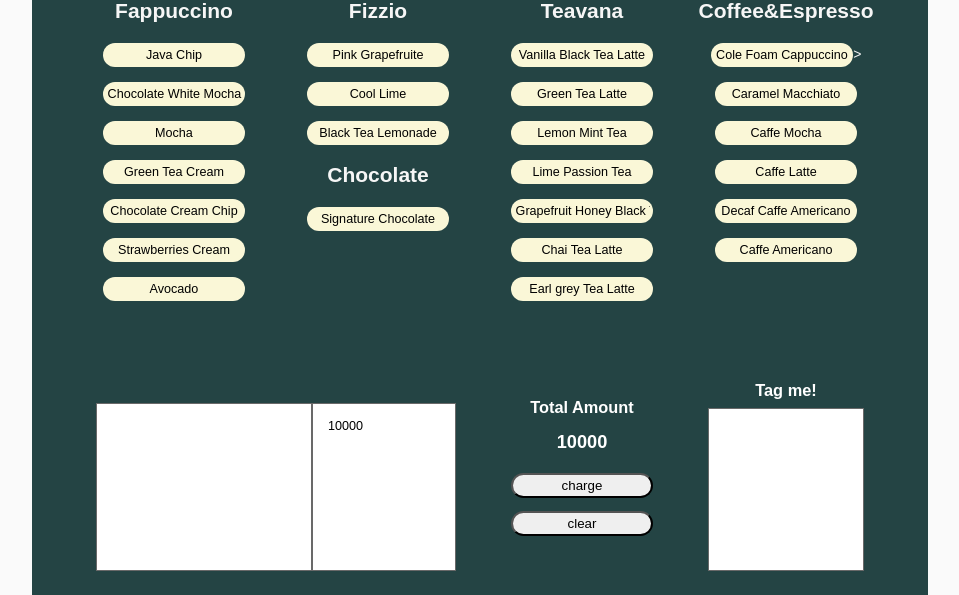
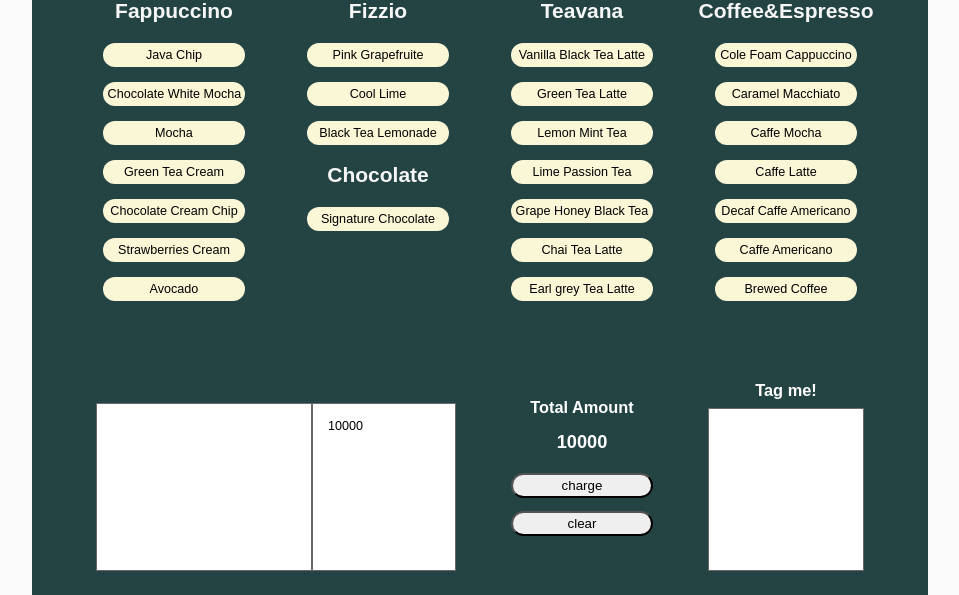
Before and after one commit to DSC-SC-EcoBill/API, a Django app: template API/EReceipt/templates/EReceipt/Ecobill.html in a window 1280 px wide. Shown: the part 205-800 px from the top of the page, without its empty margins (160-1119 px from the left). Run offline with Django 3.2, Linux system fonts and the light colour scheme; the template is opened without the code that fills it, so the values that code supplies are empty.

Commit message:
html 새로 받아오고, EchoBill에 메뉴들 가격 추가했어

```diff
--- a/API/EReceipt/templates/EReceipt/Ecobill.html
+++ b/API/EReceipt/templates/EReceipt/Ecobill.html
@@ -156,40 +156,41 @@
 <div class="product_list" name="calform">
 	<div class="wgrid-25">
 	<h2>Fappuccino</h2>
-		<input type="button" class="btn" onclick="but(6100)" value="Java Chip">
-		<input type="button" class="btn" onclick="but(100)" value="Chocolate White Mocha"  >
-		<input type="button" class="btn" onclick="but(6100)" value="Mocha"  >
-		<input type="button" class="btn" onclick="but(6100)" value="Green Tea Cream"  >
-		<input type="button" class="btn" onclick="but(6100)" value="Chocolate Cream Chip"  >
-		<input type="button" class="btn" onclick="but(6100)" value="Strawberries Cream"  >
-		<input type="button" class="btn" onclick="but(6100)" value="Avocado">
+		<input type="button" class="btn" onclick="but(6100)" value="Java Chip"  id="Java Chip">
+		<input type="button" class="btn" onclick="but(5700)" value="Chocolate White Mocha"  id="Chocolate White Mocha" >
+		<input type="button" class="btn" onclick="but(5600)" value="Mocha"      id="Mocha">
+		<input type="button" class="btn" onclick="but(6300)" value="Green Tea Cream"        id="Green Tea Cream" >
+		<input type="button" class="btn" onclick="but(5700)" value="Chocolate Cream Chip"   id="Chocolate Cream Chip">
+		<input type="button" class="btn" onclick="but(5600)" value="Strawberries Cream"     id="Strawberries Cream" >
+		<input type="button" class="btn" onclick="but(6900)" value="Avocado"    id="Avocado">
 	</div>
 	<div class="wgrid-25">
           <h2>Fizzio</h2>
-		<input type="button" class="btn" onclick="but(6100)" value="Pink Grapefruite"  >
-		<input type="button" class="btn" onclick="but(6100)" value="Cool Lime"  >
-		<input type="button" class="btn" onclick="but(6100)" value="Black Tea Lemonade"  >
+		<input type="button" class="btn" onclick="but(6300)" value="Pink Grapefruite"   id="Pink Grapefruite"  >
+		<input type="button" class="btn" onclick="but(5900)" value="Cool Lime"          id="Cool Lime"  >
+		<input type="button" class="btn" onclick="but(5400)" value="Black Tea Lemonade" id="Black Tea Lemonade"  >
     <h2 style="margin: 0 0 17.43px 0">Chocolate</h2>
-		<input type="button" class="btn" onclick="but(6100)" value="Signature Chocolate"  >
+		<input type="button" class="btn" onclick="but(5300)" value="Signature Chocolate"    id="Signature Chocolate"  >
 	</div>
 	<div class="wgrid-25">
           <h2>Teavana</h2>
-          <input type="button" class="btn" onclick="but(6100)" value="Vanilla Black Tea Latte"  >
-		<input type="button" class="btn" onclick="but(6100)" value="Green Tea Latte"  >
-		<input type="button" class="btn" onclick="but(6100)" value="Lemon Mint Tea"  >
-		<input type="button" class="btn" onclick="but(6100)" value="Lime Passion Tea"  >
-		<input type="button" class="btn" onclick="but(6100)" value="Grapefruit Honey Black Tea"  >
-		<input type="button" class="btn" onclick="but(6100)" value="Chai Tea Latte"  >
-		<input type="button" class="btn" onclick="but(6100)" value="Earl grey Tea Latte"  >
+          <input type="button" class="btn" onclick="but(5900)" value="Vanilla Black Tea Latte"  id="Vanilla Black Tea Latte"  >
+		<input type="button" class="btn" onclick="but(5900)" value="Green Tea Latte"            id="Green Tea Latte"  >
+		<input type="button" class="btn" onclick="but(5600)" value="Lemon Mint Tea"             id="Lemon Mint Tea"  >
+		<input type="button" class="btn" onclick="but(5600)" value="Lime Passion Tea"           id="Lime Passion Tea" >
+		<input type="button" class="btn" onclick="but(5300)" value="Grape Honey Black Tea" id="Grapefruit Honey Black Tea"  >
+		<input type="button" class="btn" onclick="but(5100)" value="Chai Tea Latte"             id="Chai Tea Latte"  >
+		<input type="button" class="btn" onclick="but(5100)" value="Earl grey Tea Latte"        id="Earl grey Tea Latte"  >
 	</div>
 	<div class="wgrid-25">
           <h2>Coffee&Espresso</h2>
-		<input type="button" class="btn" onclick="but(6100)" value="Cole Foam Cappuccino"  >>
-		<input type="button" class="btn" onclick="but(6100)" value="Caramel Macchiato"  >
-		<input type="button" class="btn" onclick="but(6100)" value="Caffe Mocha"  >
-		<input type="button" class="btn" onclick="but(6100)" value="Caffe Latte"  >
-		<input type="button" class="btn" onclick="but(6100)" value="Decaf Caffe Americano"  >
-		<input type="button" class="btn" onclick="but(6100)" value="Caffe Americano"  >
+		<input type="button" class="btn" onclick="but(6100)" value="Cole Foam Cappuccino"   id="Cole Foam Cappuccino">
+		<input type="button" class="btn" onclick="but(5600)" value="Caramel Macchiato"      id="Caramel Macchiato"  >
+		<input type="button" class="btn" onclick="but(5100)" value="Caffe Mocha"            id="Caffe Mocha"  >
+		<input type="button" class="btn" onclick="but(4600)" value="Caffe Latte"            id="Caffe Latte"  >
+		<input type="button" class="btn" onclick="but(4400)" value="Decaf Caffe Americano"  id="Decaf Caffe Americano"  >
+		<input type="button" class="btn" onclick="but(4100)" value="Caffe Americano"        id="Caffe Americano"  >
+        <input type="button" class="btn" onclick="but(3800)" value="Brewed Coffee"          id="Brewed Coffee"  >
 	</div>
 </div>
 </div>
```
Also changed, not shown: API/EReceipt/templates/EReceipt/test.html (+6 -1 lines).
